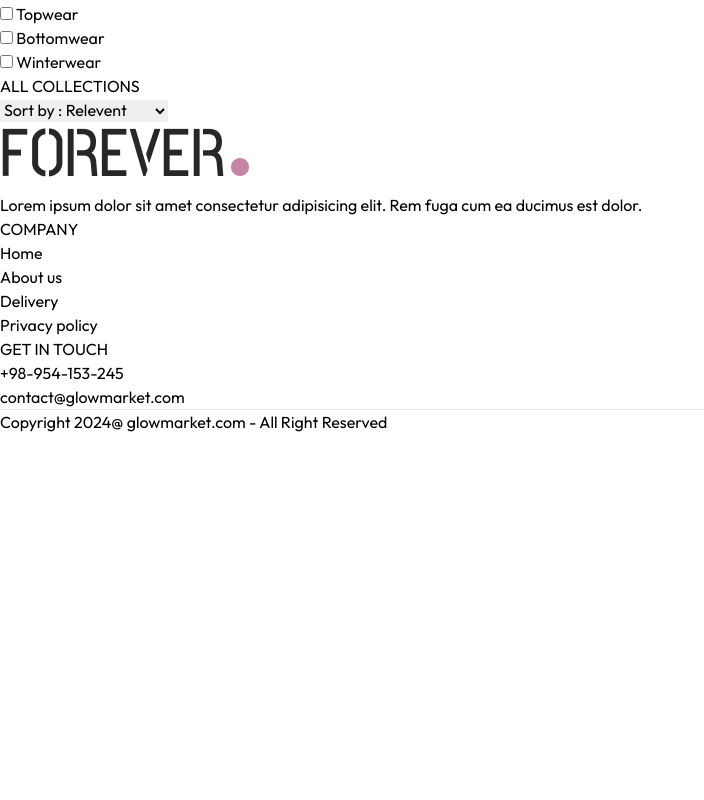
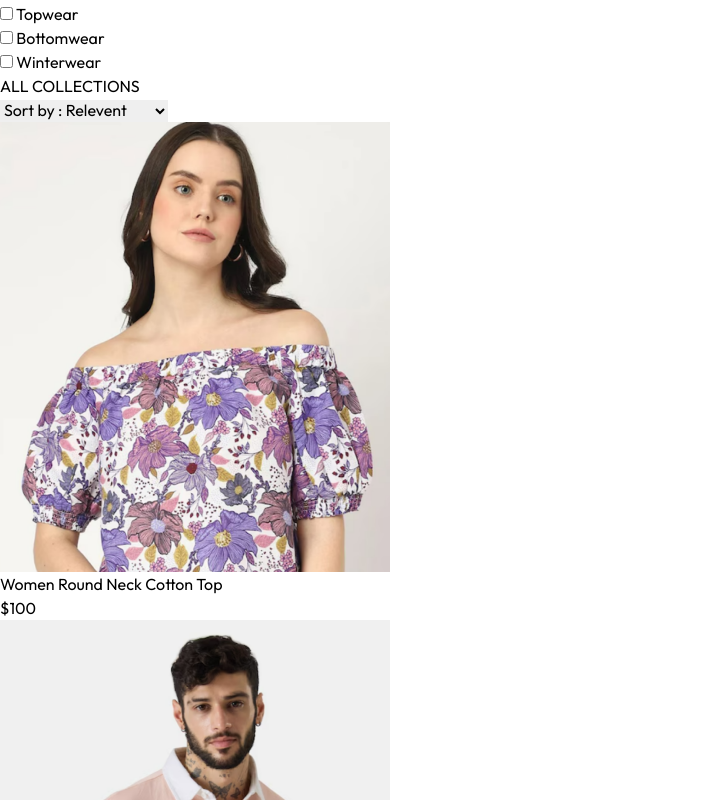
Before and after one commit to GhMamadreza84/E-Commerce-Shop-Front, a React (Vite) app: page /collection in a window 1280 px wide. Shown: the part 700-1500 px from the top of the page, without its empty margins (0-704 px from the left). Before the commit the page ends 1134 px from the top, so only its background shows below. Built offline with nearby package versions, Linux system fonts and the light colour scheme.

Commit message:
i show all product in right section of collection and i now go to complate filter prodducts

```diff
--- a/src/pages/Collection.jsx
+++ b/src/pages/Collection.jsx
@@ -1,11 +1,17 @@
-import React, { useContext, useState } from "react";
+import React, { useContext, useEffect, useState } from "react";
 import { ShopContext } from "../context/ShopContext";
 import { assets } from "../assets/assets";
 import Title from "../components/Title";
+import ProductItem from "../components/ProductItem";
 
 const Collection = () => {
   const { products } = useContext(ShopContext);
   const [showFilter, setShowFilter] = useState(false);
+  const [filterProducts, setFilterProducts] = useState([]);
+  useEffect(() => {
+    setFilterProducts(products);
+  }, []);
+  console.log(filterProducts);
   return (
     <div className="flex flex-col gap-1 pt-10 border-t sm:flex-row sm:gap-10 ">
       {/* Filter Options  */}
@@ -74,6 +80,18 @@ const Collection = () => {
             <option value="high-low">Sort by : High To Low</option>
           </select>
         </div>
+        {/* Map Products */}
+        <div className="grid grid-cols-2 gap-4 md:grid-cols-3 lg:grid-cols-4 gap-y-6">
+          {filterProducts.map((item, index) => (
+            <ProductItem
+              key={index}
+              name={item.name}
+              id={item._id}
+              price={item.price}
+              image={item.image}
+            />
+          ))}
+        </div>
       </div>
     </div>
   );
```
